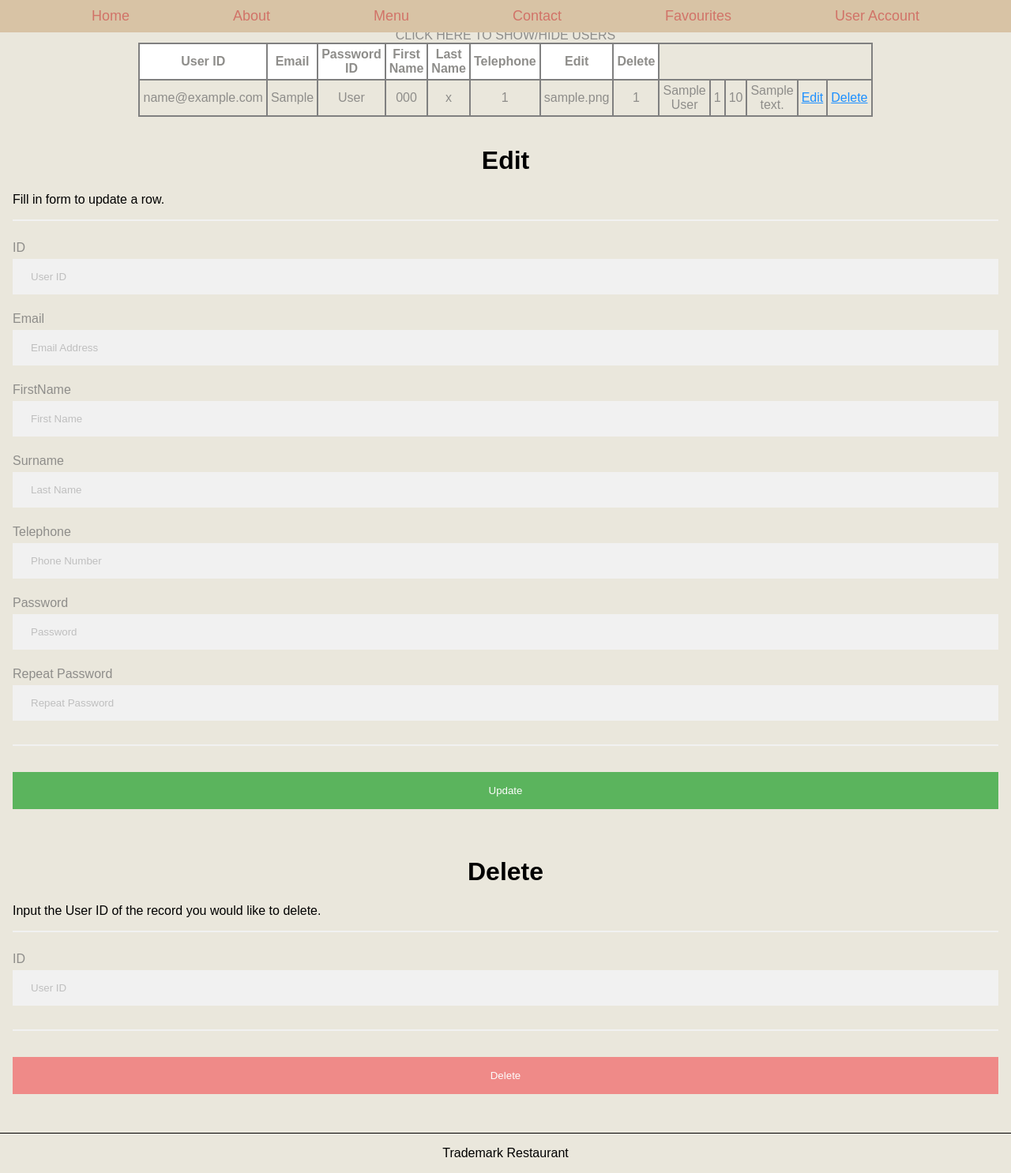
After one commit to LiamCurmideGray/CIS1054-Web-Assignment, a PHP site: page /CIS1054-Web-Assignment/adminPage.php in a window 1280 px wide. The commit adds this page. Shown: the whole page at 79% size. Run offline with PHP 8.4, Linux system fonts and the light colour scheme; the visitor is signed in with stand-in values (Sample User, id 1); tables that the repository leaves empty or names only in its code hold one stand-in row (values such as "Sample post").

Commit message:
Created adminPage (#40)
Functions to edit or delete users
Shows all users currently in database

Co-authored-by: LiamCurmideGray <45282827+LiamCurmideGray@users.noreply.github.com>

```diff
--- /dev/null
+++ b/adminPage.php
@@ -0,0 +1,188 @@
+
+<?php
+include "header.php";
+
+include "phpFunctions/connectToDB.php";
+
+session_start();
+
+
+if ($_SESSION['roleId'] == 1) {
+
+    $conn = connectionDb();
+    $sql = "SELECT * FROM user;";
+    $result = mysqli_query($conn, $sql);
+
+?>
+
+    <html>
+
+    <head>
+        <link rel="stylesheet" href="stylesheets\adminPageStyles.css">
+    </head>
+
+    <div>
+        <br>
+        <div class="userTable">
+            <input id="collapsible" class="toggle" type="checkbox" checked>
+            <label for="collapsible" class="lbl-toggle">Click here to show/hide users</label>
+            <div class="collapsible-content">
+                <table>
+                    <th class="header" style="text-align: center;">User ID</th>
+                    <th style="text-align: center;">Email</th>
+                    <th style="text-align: center;">Password ID</th>
+                    <th style="text-align: center;">First Name</th>
+                    <th style="text-align: center;">Last Name</th>
+                    <th style="text-align: center;">Telephone</th>
+                    <th style="text-align: center;">Edit</th>
+                    <th style="text-align: center;">Delete</th>
+                    <?php
+                    while ($row = mysqli_fetch_assoc($result)) {
+                        echo "<tr>";
+                        foreach ($row as $field => $value) {
+                            echo "<td class='$field'>" . $value . "</td>";
+                        }
+                        echo "<td><a href=''>Edit</a></td>";
+                        echo "<td><a href=''>Delete</a></td>";
+
+                        echo "</tr>";
+                    }
+                    ?>
+                </table>
+            </div>
+        </div>
+    </div>
+
+
+    <form method="POST" name="editRowForm">
+        <div class="container">
+            <h1> Edit </h1>
+            <p> Fill in form to update a row. </p>
+
+            <hr>
+
+            <label> ID </label>
+            <input type="number" placeholder="User ID" name="userId" required>
+
+            <label> Email </label>
+            <input type="email" placeholder="Email Address" name="editEmail" required>
+
+            <label> FirstName </label>
+            <input type="text" placeholder="First Name" name="editFirstname" required>
+
+            <label> Surname </label>
+            <input type="text" placeholder="Last Name" name="editLastname" required>
+
+            <label> Telephone </label>
+            <input type="number" placeholder="Phone Number" name="editTelephone" min="20000000" max="99999999" required>
+
+            <label> Password </label>
+            <input type="password" placeholder="Password" name="editPassword" required>
+
+            <label> Repeat Password </label>
+            <input type="password" placeholder="Repeat Password" name="rptPassword" required>
+            <hr>
+
+            <button type="submit" class="editbtn" name="update">Update </button>
+        </div>
+
+    </form>
+
+    <form method="POST" name="deleteRowForm">
+        <div class="container">
+            <h1> Delete </h1>
+            <p> Input the User ID of the record you would like to delete. </p>
+
+            <hr>
+
+            <label> ID </label>
+            <input type="number" placeholder="User ID" name="deleteUserId" required>
+
+            <hr>
+
+            <button type="submit" class="deletebtn" name="delete">Delete </button>
+
+        </div>
+
+    </form>
+
+    </html>
+
+<?php
+    if (isset($_POST['update'])) {
+        $user_id = $_POST['userId'];
+        $first_name = $_POST['editFirstname'];
+        $last_name = $_POST['editLastname'];
+        $contact_number = $_POST['editTelephone'];
+        $customer_email = $_POST['editEmail'];
+        $password = $_POST['editPassword'];
+        $rptPassword = $_POST['rptPassword'];
+
+        if (!empty($user_id) && !empty($first_name) && !empty($last_name) && !empty($customer_email) && !empty($contact_number) && !empty($password) && preg_match("/^[a-zA-Z ]*$/", $first_name) && preg_match("/^[a-zA-Z ]*$/", $last_name) && is_numeric($contact_number) && filter_var($customer_email, FILTER_VALIDATE_EMAIL)) {
+
+            require_once 'phpFunctions/utils.php';
+            $passwordHash = password_hash($password, PASSWORD_DEFAULT, createHash($password));
+            $rptPasswordHash = password_hash($rptPassword, PASSWORD_DEFAULT, createHash($rptPassword));
+
+
+            if (strcmp($passwordHash, $rptPasswordHash) == 0) {
+
+                $id = $_POST['userId'];
+
+                $sql = "UPDATE user SET Email='$_POST[editEmail]', Firstname='$_POST[editFirstname]',Surname='$_POST[editLastname]',Telephone='$_POST[editTelephone]',UsrPassword='$passwordHash' WHERE UserId='$_POST[userId]' ";
+                $sql2 = "SELECT * FROM user WHERE UserId = '$_POST[userId]'";
+                $query = mysqli_query($conn, $sql);
+                $query2 = mysqli_query($conn, $sql2);
+
+                if (mysqli_num_rows($query2) > 0) {
+                    echo "<script type='text/javascript'> alert('Record updated successfully!'); window.location.href = 'http://localhost/CIS1054-Web-Assignment/adminPage.php'; </script>";
+                } else {
+                    echo "<script type='text/javascript'> alert('User ID does not exist!'); window.location.href = 'http://localhost/CIS1054-Web-Assignment/adminPage.php'; </script>";
+                }
+            } else {
+                echo "<script type='text/javascript'> alert('Passwords don\'t match!'); window.location.href = 'http://localhost/CIS1054-Web-Assignment/adminPage.php'; </script>";
+            }
+        } else {
+            echo "<script type='text/javascript'> alert('Please check that all fields are correct!'); window.location.href = 'http://localhost/CIS1054-Web-Assignment/adminPage.php'; </script>";
+        }
+    }
+
+    if (isset($_POST['delete'])) {
+        $user_id = $_POST['deleteUserId'];
+
+
+        if (!empty($user_id)) {
+
+            $id = $_POST['deleteUserId'];
+
+            $sql3 = "SELECT * FROM user WHERE UserId = $id";
+            $query3 = mysqli_query($conn, $sql3);
+
+            $sql = "DELETE FROM userroles WHERE UserId=$id";
+            $query = mysqli_query($conn, $sql);
+
+            $sql2 = "DELETE FROM user WHERE UserId=$id";
+            $query2 = mysqli_query($conn, $sql2);
+
+
+
+
+            echo "<script>
+                confirm('Are you sure you want to delete this user?');
+            </script>";
+
+            if (mysqli_num_rows($query3) > 0) {
+                echo "<script type='text/javascript'> alert('Record deleted successfully!'); window.location.href = 'http://localhost/CIS1054-Web-Assignment/adminPage.php'; </script>";
+            } else {
+                echo "<script type='text/javascript'> alert('User ID does not exist!'); window.location.href = 'http://localhost/CIS1054-Web-Assignment/adminPage.php'; </script>";
+            }
+        } else {
+            echo "<script type='text/javascript'> alert('Please check that all fields are correct!'); window.location.href = 'http://localhost/CIS1054-Web-Assignment/adminPage.php'; </script>";
+        }
+    }
+} else {
+    header("Location: index.php");
+}
+
+include "footer.php";
+?>
--- /dev/null
+++ b/stylesheets/adminPageStyles.css
@@ -0,0 +1,173 @@
+* {
+    box-sizing: border-box
+}
+
+table {
+    border-collapse: collapse;
+    width: 100%;
+    max-width: 700px;
+    min-width: 400px;
+    text-align: center;
+    margin: 0 auto;
+}
+
+caption {
+    caption-side: bottom;
+    font-weight: bold;
+    font-style: italic;
+    margin: 4px;
+}
+
+th {
+    background-color: white;
+}
+
+table tr:nth-child(odd) td {
+    background-color: white;
+}
+
+table,
+th,
+td {
+    border: 2px solid gray;
+}
+
+th,
+td {
+    height: 24px;
+    padding: 4px;
+    vertical-align: middle;
+}
+
+
+/* Add padding to containers */
+
+.container {
+    padding: 16px;
+}
+
+h1,
+p {
+    color: black;
+}
+
+label {
+    text-align: left;
+}
+
+
+/* Full-width input fields */
+
+input[type=email],
+input[type=text],
+input[type=password],
+input[type=number] {
+    width: 100%;
+    padding: 15px;
+    margin: 5px 0 22px 0;
+    display: inline-block;
+    border: none;
+    background: #f1f1f1;
+}
+
+input[type=email]:focus,
+input[type=text]:focus,
+input[type=password]:focus,
+input[type=number]:focus {
+    background-color: #ddd;
+    outline: none;
+}
+
+
+/* Overwrite default styles of hr */
+
+hr {
+    border: 1px solid #f1f1f1;
+    margin-bottom: 25px;
+}
+
+
+/* Set a style for the submit/register button */
+
+.editbtn {
+    background-color: #4CAF50;
+    color: white;
+    padding: 16px 20px;
+    margin: 8px 0;
+    border: none;
+    cursor: pointer;
+    width: 100%;
+    opacity: 0.9;
+}
+
+.editbtn:hover {
+    opacity: 5;
+}
+
+.deletebtn {
+    background-color: lightcoral;
+    color: white;
+    padding: 16px 20px;
+    margin: 8px 0;
+    border: none;
+    cursor: pointer;
+    width: 100%;
+    opacity: 0.9;
+}
+
+.deletebtn:hover {
+    opacity: 5;
+}
+
+
+/* Add a blue text color to links */
+
+a {
+    color: dodgerblue;
+}
+
+
+/* Set a grey background color and center the text of the "sign in" section */
+
+.signin {
+    background-color: #f1f1f1;
+    text-align: center;
+}
+
+input[type='checkbox'] {
+    display: none;
+}
+
+.lbl-toggle {
+    margin: 0 auto;
+    text-transform: uppercase;
+    width: 25%;
+    display: block;
+    border-radius: 10px;
+    text-align: center;
+    cursor: pointer;
+    transition: all 0.25s ease-out;
+}
+
+.lbl-toggle:hover {
+    color: black;
+}
+
+.collapsible-content {
+    max-height: 0px;
+    overflow: hidden;
+    transition: max-height .25s ease-in-out;
+}
+
+.toggle:checked+.lbl-toggle+.collapsible-content {
+    max-height: 100vh;
+}
+
+.toggle:checked+.lbl-toggle::before {
+    transform: rotate(90deg) translateX(-3px);
+}
+
+.toggle:checked+.lbl-toggle {
+    border-bottom-right-radius: 0;
+    border-bottom-left-radius: 0;
+}
--- a/stylesheets/genStyles.css
+++ b/stylesheets/genStyles.css
@@ -40,9 +40,7 @@ body {
 
 .footerText {
     text-align: center;
-
     color: black;
-
   }
 
   h1{
```
Also changed, not shown: editUser.php (added, +93 -0 lines), login.php (+5 -2 lines), phpFunctions/loginUser.php (+23 -10 lines).
